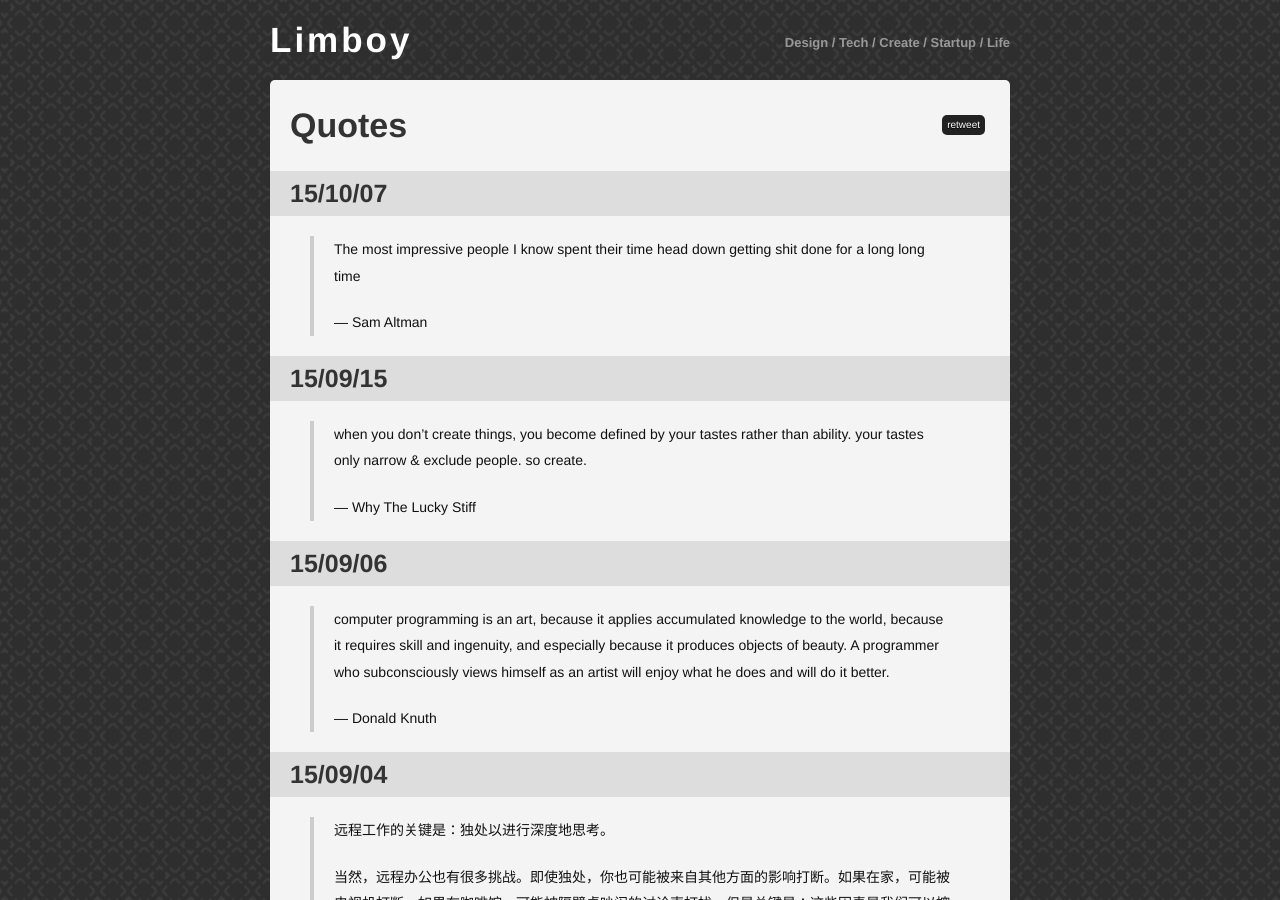
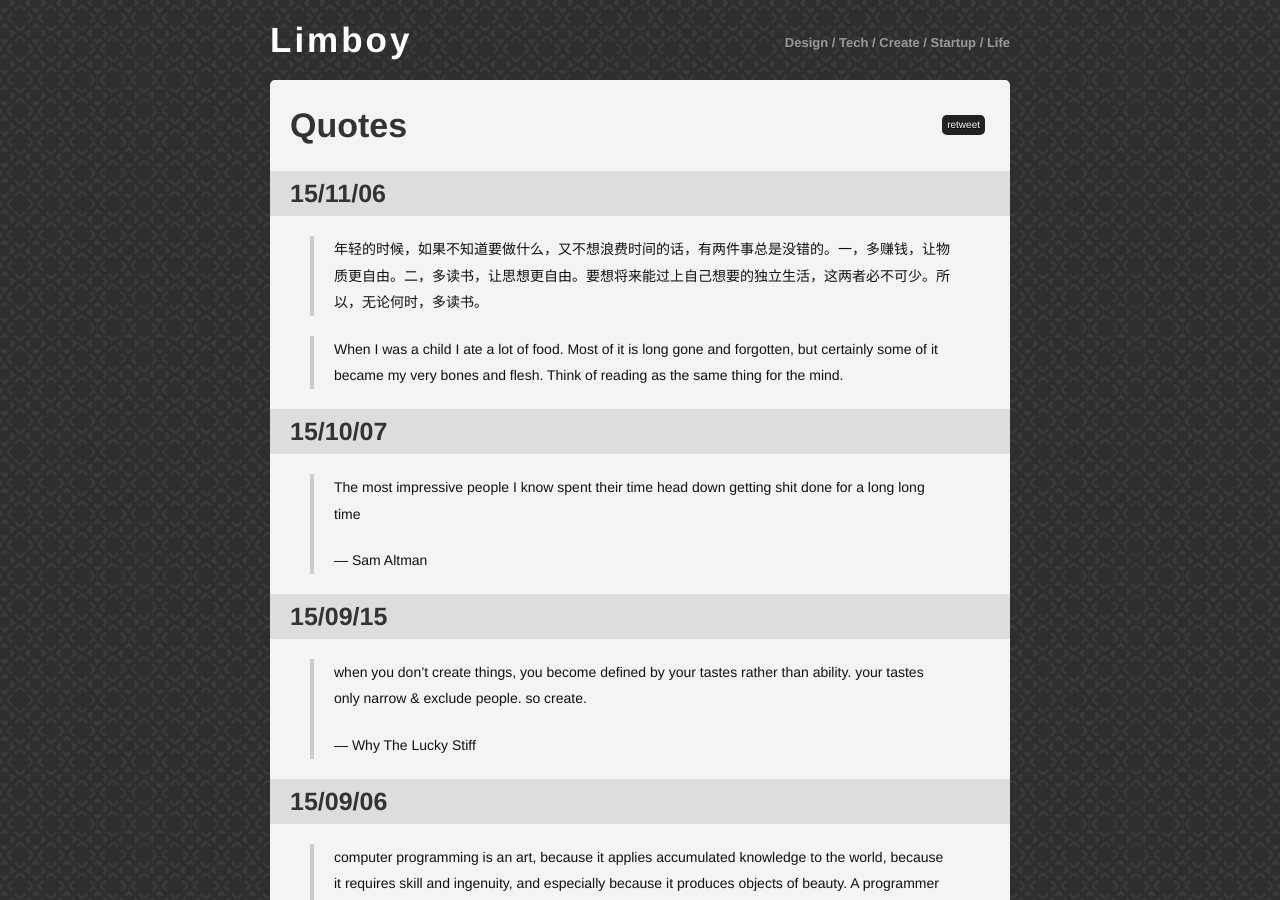
Before and after one commit to limboy/lzyy.github.com, a Jekyll site: the page built from quotes.md, in a window 1280 px wide and 900 px high. Built offline with Jekyll 4.4.1, drawn with Linux system fonts in a browser that asks for light colours; Markdown is read by kramdown in place of the engine named in the settings; comment, search, counter and statistics services are not loaded.

Commit message:
Add two quotes

```diff
--- a/quotes.md
+++ b/quotes.md
@@ -2,6 +2,13 @@
 layout: post
 title: Quotes
 ---
+
+### 15/11/06
+> 年轻的时候，如果不知道要做什么，又不想浪费时间的话，有两件事总是没错的。一，多赚钱，让物质更自由。二，多读书，让思想更自由。要想将来能过上自己想要的独立生活，这两者必不可少。所以，无论何时，多读书。
+
+[]()
+
+> When I was a child I ate a lot of food. Most of it is long gone and forgotten, but certainly some of it became my very bones and flesh. Think of reading as the same thing for the mind.
 
 ### 15/10/07
 > The most impressive people I know spent their time head down getting shit done for a long long time
```
